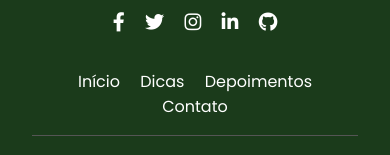
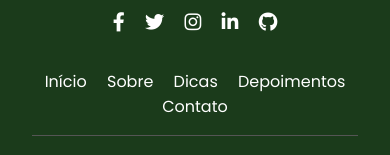
Before and after one commit to filipeavila7/projeto-front-teste, a plain HTML site: page index.html in a window 390 px wide. Shown: the part 10209-10364 px from the top of the page. Drawn offline with Linux system fonts and the light colour scheme.

Commit message:
tentando arrumar a barra de rolagem

```diff
--- a/index.html
+++ b/index.html
@@ -274,6 +274,7 @@
 
             <div class="footer-links">
                 <a href="#inicio">Início</a>
+                <a href="#sobre">Sobre</a>
                 <a href="#dicas">Dicas</a>
                 <a href="#depoimentos">Depoimentos</a>
                 <a href="#contato">Contato</a>
--- a/static/css/style.css
+++ b/static/css/style.css
@@ -11,6 +11,7 @@ body {
   margin: 0;
   padding: 0;
   overflow-x: hidden; /* evita a barra de rolagem horizontal */
+  width: 100%;
 }
 
 @keyframes fadeUp {
@@ -679,7 +680,6 @@ form{
       margin: 0;
       padding: 0;
       overflow-x: hidden; /* evita a barra de rolagem horizontal */
-      overflow: hidden;
     }
 
     .nav-links {
```
